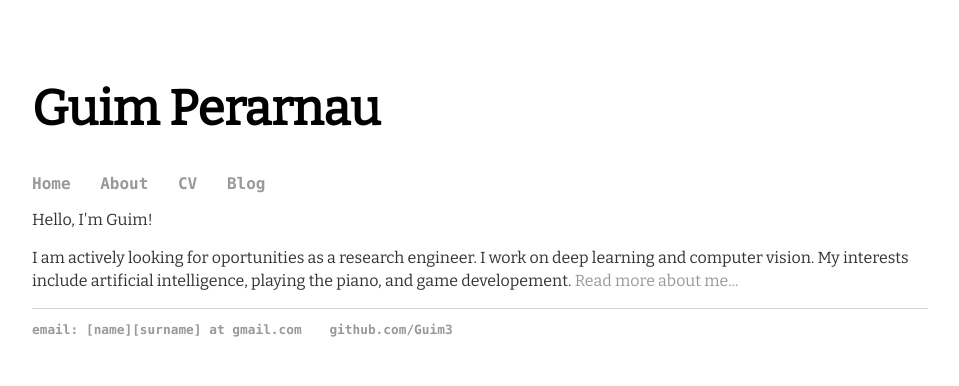
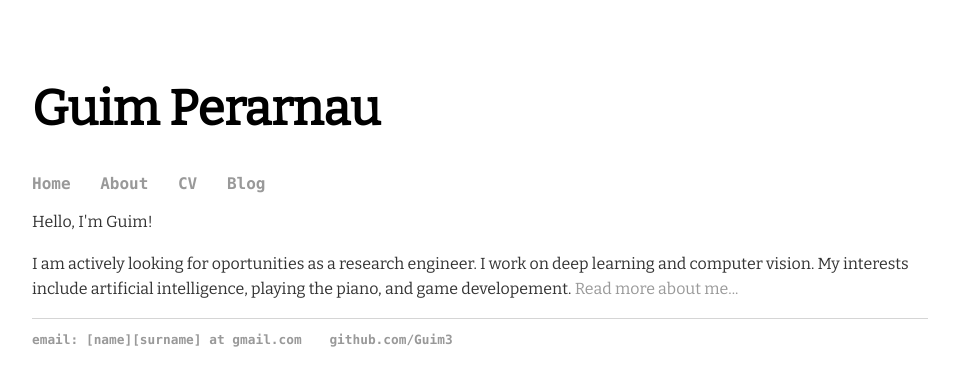
Before and after one commit to Guim3/guim3.github.io, a Jekyll site: the page built from index.html, in a window 1280 px wide. Shown: the top 386 px of the page, without its empty margins (160-1119 px from the left). Built offline with Jekyll 4.4.1, drawn with Linux system fonts in a browser that asks for light colours.

Commit message:
Update main.css

```diff
--- a/css/main.css
+++ b/css/main.css
@@ -46,9 +46,9 @@ h3 {
 p {
     font-family: 'Bitter';
     font-size: 16px;
-	font-style: normal;
-	font-variant: normal;
-    line-height: 1.4em;
+    font-style: normal;
+    font-weight: 400;
+    line-height: 25.6px;
     color: #333;
 }
 blockquote {
```
